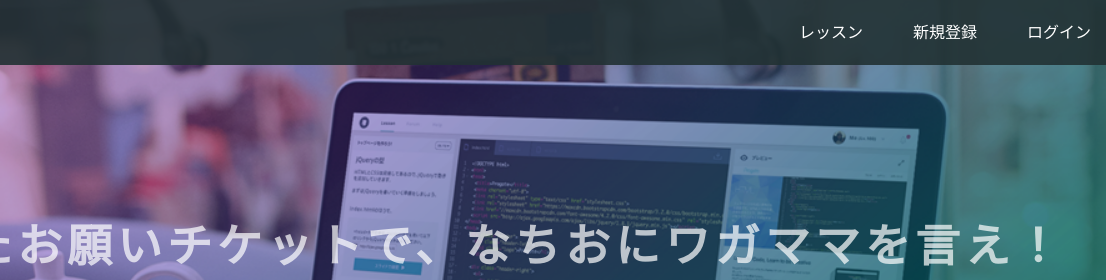
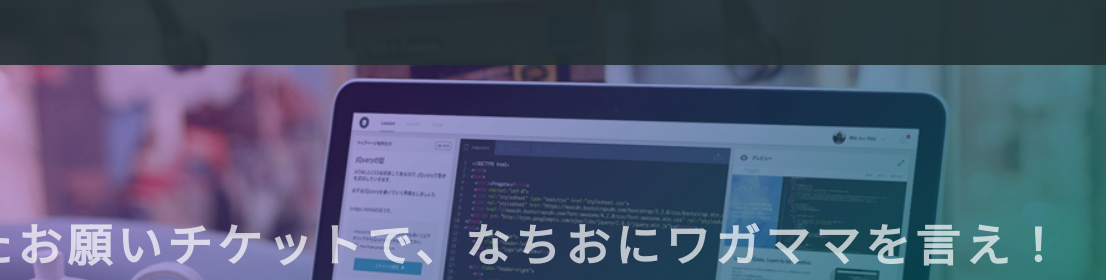
Before and after one commit to NachiOOOO/prayticket, a plain HTML site: page index.html in a window 1280 px wide. Shown: the top 280 px of the page, 174-1280 px from the left. Drawn offline with Linux system fonts and the light colour scheme.

Commit message:
Update index.html

```diff
--- a/index.html
+++ b/index.html
@@ -15,9 +15,6 @@
       </div>
       <span class="fa fa-bars menu-icon"></span>
       <div class="header-right">
-        <a href="#">レッスン</a>
-        <a href="#">新規登録</a>
-        <a href="#" class="login">ログイン</a>
       </div>
     </div>
   </header>
```
